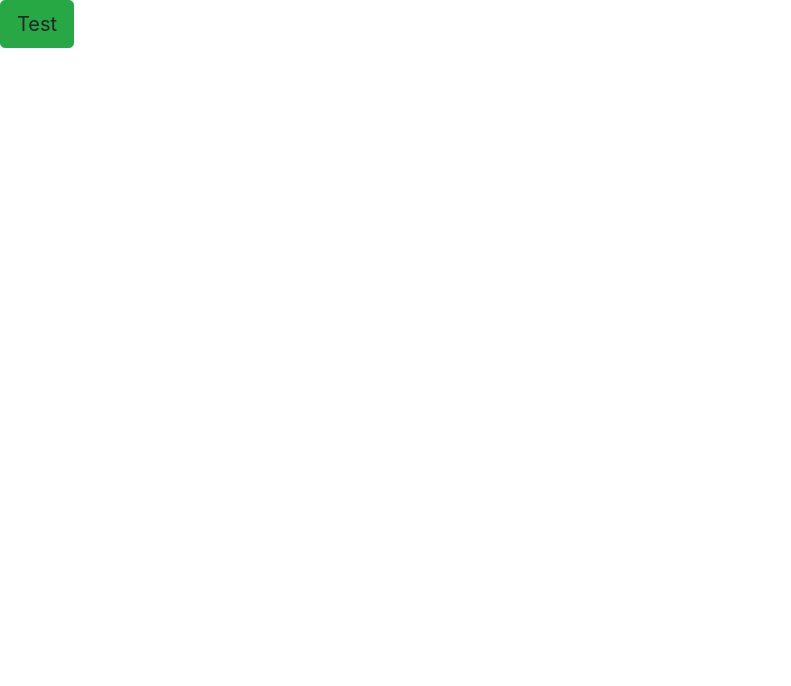
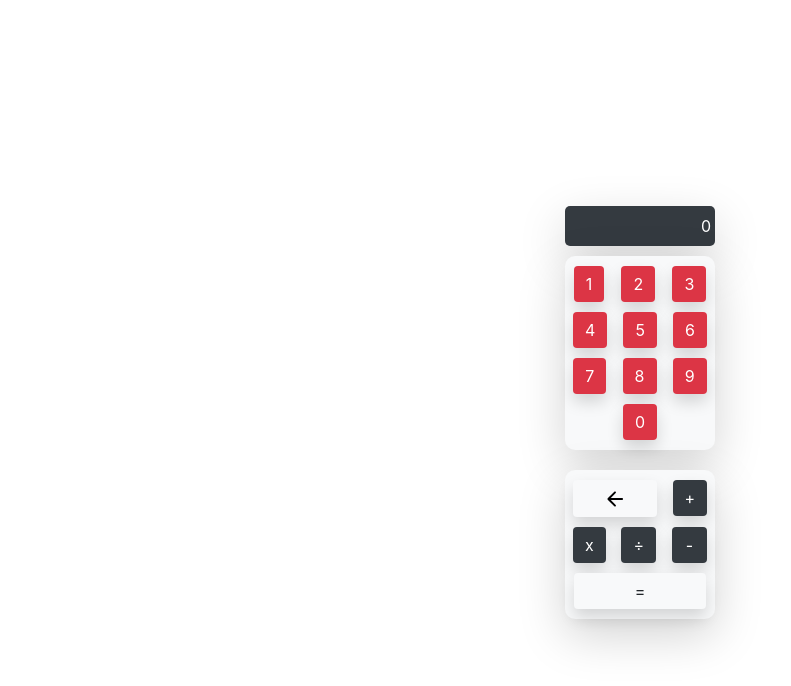
Before and after one commit to jarvis1234d/calculator, a plain HTML site: page index.html in a window 1280 px wide. Shown: the whole page, without its empty margins (0-791 px from the left). Drawn offline with nearby package versions, Linux system fonts and the light colour scheme.

Commit message:
UI complete

```diff
--- a/index.html
+++ b/index.html
@@ -11,7 +11,35 @@
 
 <body>
 
-    <a class="btn btn-lg btn-success">Test</a>
+    <div class="flex">
+        <div class="kiki">
+            <div class="bg-dark shadow-lg display">
+                <div class="output">0</div>
+            </div>
+            <div class="flex-container bg-light shadow-lg">
+                <button class="btn btn-danger button shadow">1</button>
+                <button class="btn btn-danger button shadow">2</button>
+                <button class="btn btn-danger button shadow">3</button>
+                <button class="btn btn-danger button shadow">4</button>
+                <button class="btn btn-danger button shadow">5</button>
+                <button class="btn btn-danger button shadow">6</button>
+                <button class="btn btn-danger button shadow">7</button>
+                <button class="btn btn-danger button shadow">8</button>
+                <button class="btn btn-danger button shadow">9</button>
+                <button class="btn btn-danger button shadow">0</button>
+            </div>
+            <div class="flex-container bg-light shadow-lg">
+                <button id="back" class="btn btn-light button shadow"><img
+                        src="resources/images/arrow_back-24px.svg"></button>
+                <button class="btn btn-dark button shadow">+</button>
+                <button class="btn btn-dark button shadow">x</button>
+                <button class="btn btn-dark button shadow">÷</button>
+                <button id="minus" class="btn btn-dark button shadow">-</button>
+                <button id="equal" class="btn btn-light button shadow">=</button>
+            </div>
+        </div>
+    </div>
+
 
 
 
--- a/script.js
+++ b/script.js
@@ -1,5 +1,15 @@
 $(document).ready(function () {
-    $('a').on("click", function () {
-        window.alert("works!!!");
+    $('.btn').on("mouseenter", function (e) {
+        $(e.currentTarget).removeClass('shadow');
+        // $('div').removeClass('shadow');
     });
+    $('.btn').on("mouseleave", function (e) {
+
+        $(e.currentTarget).addClass('shadow');
+        // $('div').addClass('shadow');
+    })
+    $('button').on("click", function (e) {
+        var value = $(e.currentTarget).text()
+        console.log(value);
+    })
 });
--- a/style.css
+++ b/style.css
@@ -0,0 +1,60 @@
+.flex{
+    display: flex;
+    flex-direction: column;
+    align-items: center;
+    justify-content: space-around;
+    height: 100vh;
+}
+.flex-container{
+    margin:10px 10px;
+    border-radius: 10px;
+    display: flex;
+    flex-direction: row;
+    flex-wrap: wrap;
+    justify-content: space-around;
+    align-items: center;
+    padding:5px 0px;
+    max-width: 150px;
+}
+#back{
+    padding: 6px 30px;
+}
+#minus{
+    padding: 6px 14px;
+}
+#equal{
+    padding: 6px 61px;
+}
+.display{
+    color: #fff;
+    width: 150px;
+    height:40px;
+    min-height:40px;
+    border-radius: 5px;
+    padding: 8px 4px;
+
+}
+.output{
+    float: right;
+}
+.kiki{
+    display: flex;
+    flex-direction: column;
+    align-items: center;
+    justify-content: space-around;
+    height: 389px;
+}
+.button{
+    margin:5px;
+    border: none;
+}
+.button:hover{
+    box-shadow: none;
+}
+a {
+    color: #fff;
+    text-decoration: none !important;
+}
+a:hover{
+    color: #fff;
+}
```
Also changed, not shown: resources/images/arrow_back-24px.svg (added), 1 other file.
